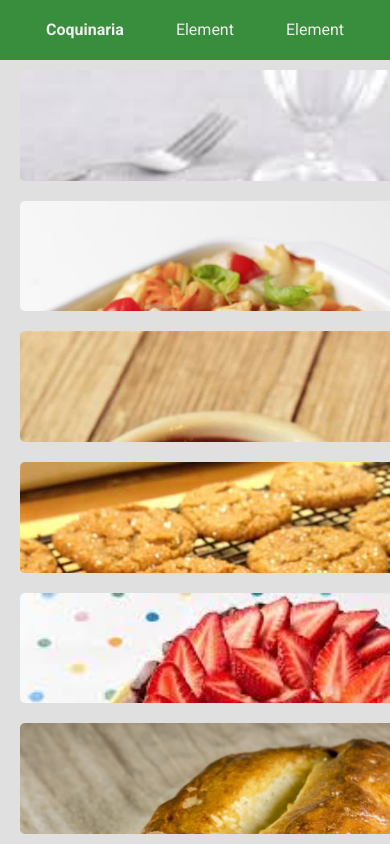
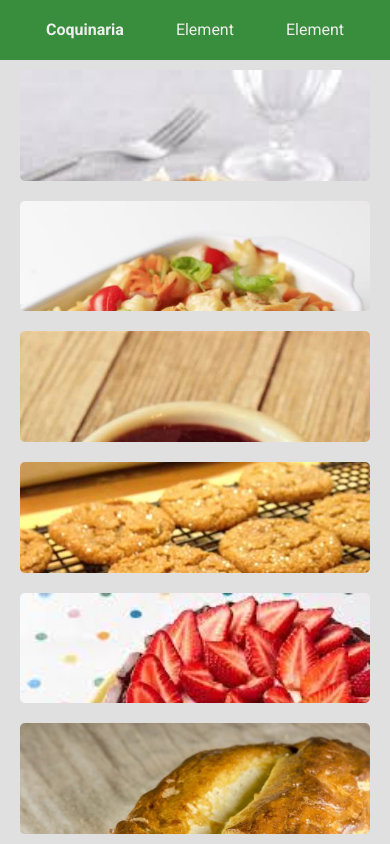
Before and after one commit to aHugues/coquinaria-frontend, a Vue app: page / in a window 390 px wide. Built offline with nearby package versions, Linux system fonts and the light colour scheme.

Commit message:
Improve layout for mobile

```diff
--- a/src/components/MainPage.vue
+++ b/src/components/MainPage.vue
@@ -67,10 +67,10 @@ export default {
 //     }
 // }
 
-// @media only screen and (max-width: 900px) {
-//     .categories-wrapper {
-//         grid-template-columns: auto;
-//     }
-// }
+@media only screen and (max-width: 900px) {
+    .categories-wrapper {
+        grid-template-columns: auto;
+    }
+}
 // }
 </style>
```
